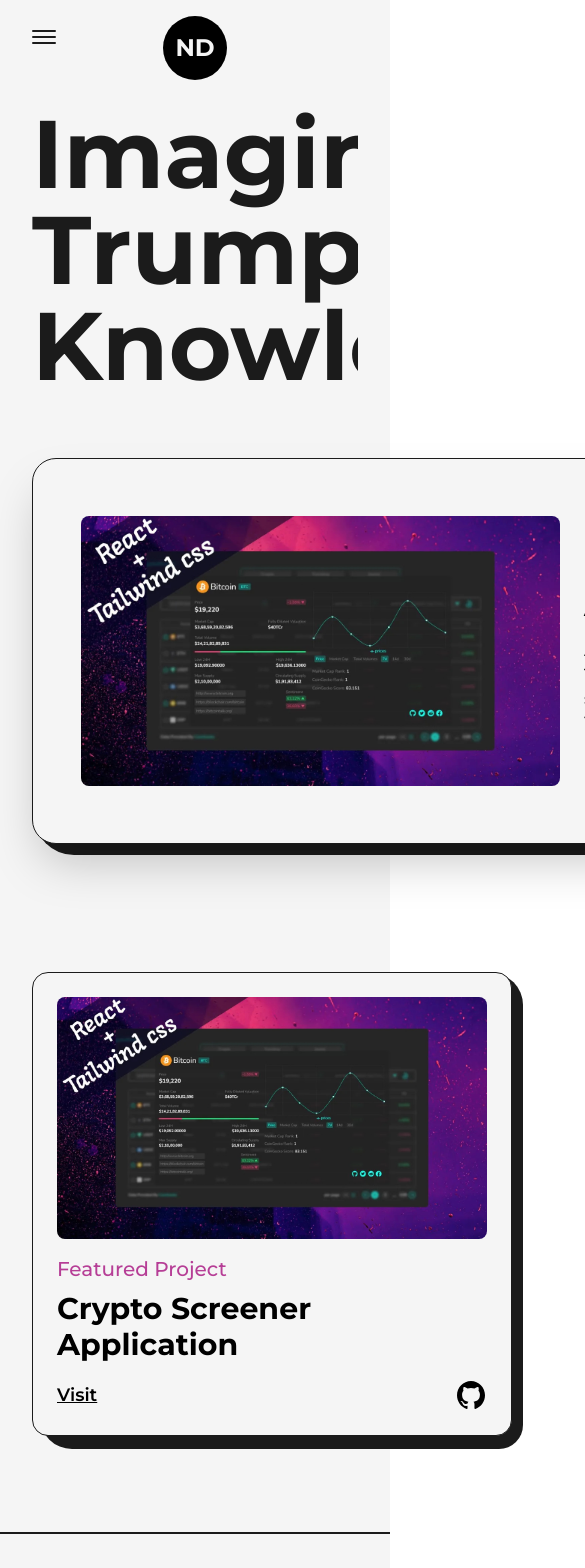
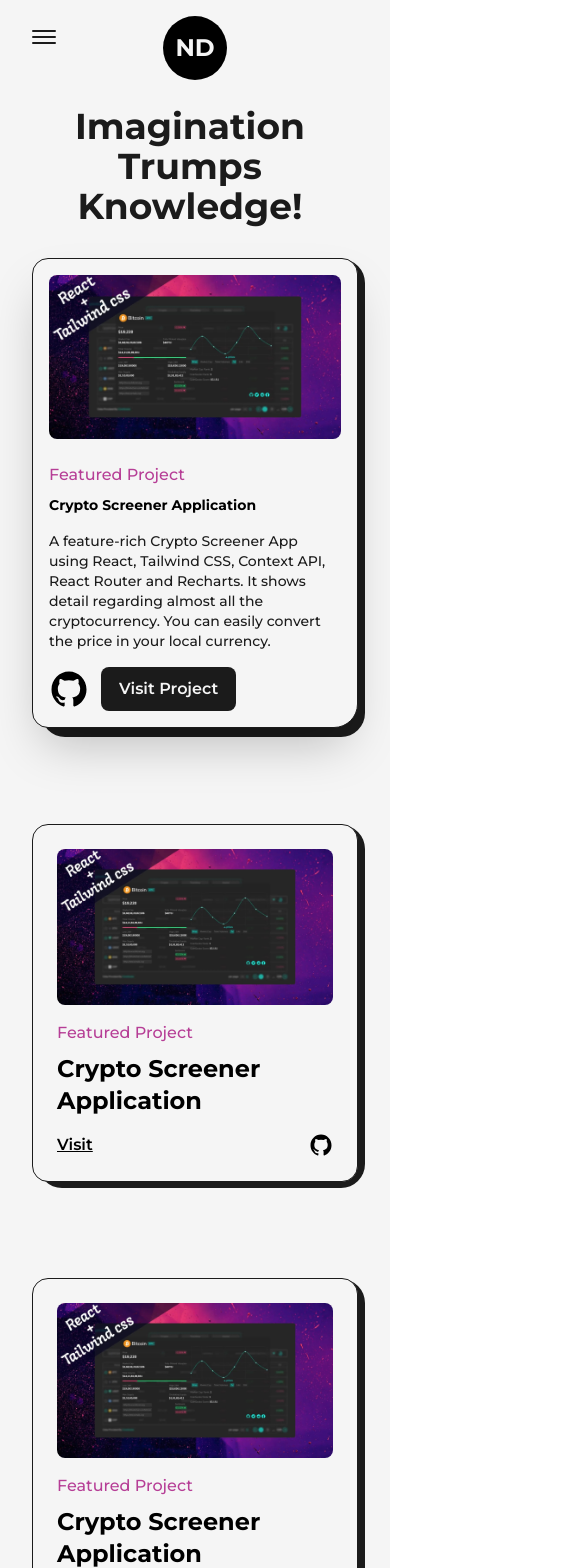
Before and after one commit to tangthienan1/sofiastudio, a Next.js app: page /projects in a window 390 px wide. Shown: the top 1568 px of the page, 585 px wide, since content can reach past the window. Built offline with nearby package versions, Linux system fonts and the light colour scheme.

Commit message:
responsive for projects page

```diff
--- a/src/components/ProjectCard/FeaturedProjectCard.tsx
+++ b/src/components/ProjectCard/FeaturedProjectCard.tsx
@@ -11,37 +11,40 @@ const FeaturedProjectCard: FC<ProjectType> = ({ type, title, summary, img, link,
     return (
         <article
             className="relative rounded-br-2xl w-full flex items-center justify-between rounded-3xl border border-solid
-        border-dark bg-light p-12 shadow-2xl dark:bg-dark dark:border-light"
+        border-dark bg-light p-12 shadow-2xl dark:bg-dark dark:border-light
+        lg:flex-col lg:p-8 xs:rounded-2xl xs:rounded-br-3xl xs:p-4"
         >
-            <div className="absolute top-0 -right-3 -z-10 w-[101%] h-[103%] rounded-[2.5rem] bg-dark rounded-br-3xl dark:bg-light" />
+            <div className="absolute top-0 -right-3 -z-10 w-[101%] h-[103%] rounded-[2.5rem] bg-dark rounded-br-3xl dark:bg-light
+            xs:-right-2 sm:h-[102%] xs:w-full xs:rounded-[1.5rem]
+            " />
 
             <Link
                 href={link}
                 target="_blank"
-                className="w-1/2 cursor-pointer overflow-hidden rounded-lg"
+                className="w-1/2 cursor-pointer overflow-hidden rounded-lg lg:w-full"
             >
                 <AnimatedImage src={img} alt={title} />
             </Link>
 
-            <div className="w-1/2 flex flex-col items-start justify-between pl-6">
-                <span className="text-primary font-medium text-xl dark:text-primaryDark">
+            <div className="w-1/2 flex flex-col items-start justify-between pl-6 lg:w-full lg:pl-0 lg:pt-6">
+                <span className="text-primary font-medium text-xl dark:text-primaryDark xs:text-base">
                     {type}
                 </span>
 
                 <Link href={link} target="_blank" className="hover:underline underline-offset-2">
-                    <h2 className="my-2 w-full text-left text-4xl font-bold dark:text-light">
+                    <h2 className="my-2 w-full text-left text-4xl font-bold dark:text-light sm:text-sm">
                         {title}
                     </h2>
                 </Link>
 
-                <p className="my-2 font-medium text-dark dark:text-light">{summary}</p>
+                <p className="my-2 font-medium text-dark dark:text-light sm:text-sm">{summary}</p>
 
                 <div className="mt-2 flex items-center gap-3">
                     <Link href={githubLink} target="_blank" className="w-10">
                         <GithubIcon />
                     </Link>
 
-                    <ButtonAsLink href={link} content={'Visit Project'} />
+                    <ButtonAsLink href={link} content={'Visit Project'} className='sm:px-4 sm:text-base'/>
                 </div>
             </div>
         </article>
--- a/src/components/ProjectCard/SimpleProjectCard.tsx
+++ b/src/components/ProjectCard/SimpleProjectCard.tsx
@@ -12,7 +12,10 @@ const SimpleProjectCard: FC<ProjectType> = ({ title, type, img, link, githubLink
             dark:bg-dark dark:border-light
         "
         >
-            <div className="absolute top-0 -right-3 -z-10 w-[101%] h-[103%] rounded-[2rem] bg-dark rounded-br-3xl dark:bg-light" />
+            <div
+                className="absolute top-0 -right-3 -z-10 w-[101%] h-[103%] rounded-[2rem] bg-dark rounded-br-3xl dark:bg-light
+            md:-right-2 md:w-[101%] xs:h-[102%] xs:rounded-[1.5rem]"
+            />
 
             <Link
                 href={link}
@@ -23,18 +26,20 @@ const SimpleProjectCard: FC<ProjectType> = ({ title, type, img, link, githubLink
             </Link>
 
             <div className="w-full flex flex-col items-start justify-between mt-4">
-                <span className="text-primary font-medium text-xl dark:text-primaryDark">{type}</span>
+                <span className="text-primary font-medium text-xl dark:text-primaryDark lg:text-lg md:text-base">
+                    {type}
+                </span>
 
                 <Link href={link} target="_blank" className="hover:underline underline-offset-2">
-                    <h2 className="my-2 w-full text-left text-3xl font-bold">{title}</h2>
+                    <h2 className="my-2 w-full text-left text-3xl font-bold lg:text-2xl">{title}</h2>
                 </Link>
 
                 <div className="w-full mt-2 flex items-center justify-between">
-                    <Link href={link} target="_blank" className="text-lg font-semibold underline">
+                    <Link href={link} target="_blank" className="text-lg font-semibold underline md:text-base">
                         Visit
                     </Link>
 
-                    <Link href={githubLink} target="_blank" className="w-8 ">
+                    <Link href={githubLink} target="_blank" className="w-8 md:w-6">
                         <GithubIcon />
                     </Link>
                 </div>
--- a/src/pages/projects.tsx
+++ b/src/pages/projects.tsx
@@ -10,9 +10,12 @@ const Projects = () => {
             <CustomHead title="project" content="any" />
             <main className="w-full mb-16 flex flex-col items-center justify-center dark:text-light">
                 <Layout className="pt-16">
-                    <AnimatedText text={projectPageTitle} className="mb-16 " />
+                    <AnimatedText
+                        text={projectPageTitle}
+                        className="mb-16 lg:!text-7xl sm:mb-8 sm:!text-6xl xs:!text-4xl"
+                    />
 
-                    <div className="grid grid-cols-12 gap-24 gap-y-32">
+                    <div className="grid grid-cols-12 gap-24 gap-y-32 xl:gap-x-16 lg:gap-x-8 md:gap-y-24 sm:gap-x-0">
                         {projects.map((project, index) => {
                             if (index === 0) {
                                 return (
@@ -22,7 +25,7 @@ const Projects = () => {
                                 );
                             }
                             return (
-                                <div className="col-span-6" key={index}>
+                                <div className="col-span-6 sm:col-span-12" key={index}>
                                     <SimpleProjectCard {...project} />
                                 </div>
                             );
```
